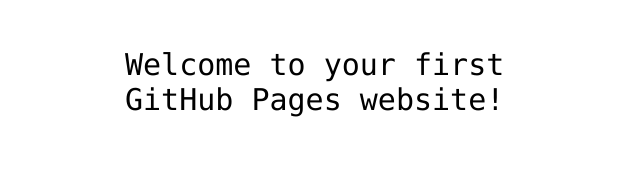
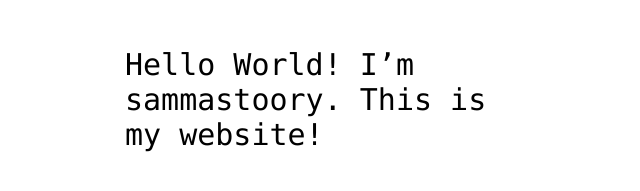
Before and after one commit to sammastoory/hello-world, a plain HTML site: page index.html in a window 1280 px wide. Shown: the part 341-532 px from the top of the page, without its empty margins (315-955 px from the left). Drawn offline with Linux system fonts and the light colour scheme.

Commit message:
Adding my username to index.html file

```diff
--- a/index.html
+++ b/index.html
@@ -12,7 +12,7 @@
 <img src="https://octodex.github.com/images/daftpunktocat-thomas.gif" id="octocat" alt="octocat-gif" />
 
 <!-- Change this code here by copy and pasting your template on line 15 -->
-<p>Welcome to your first GitHub Pages website!</p>
+<p>Hello World! I’m sammastoory. This is my website!</p>
 
 </body>
 </html>
```
